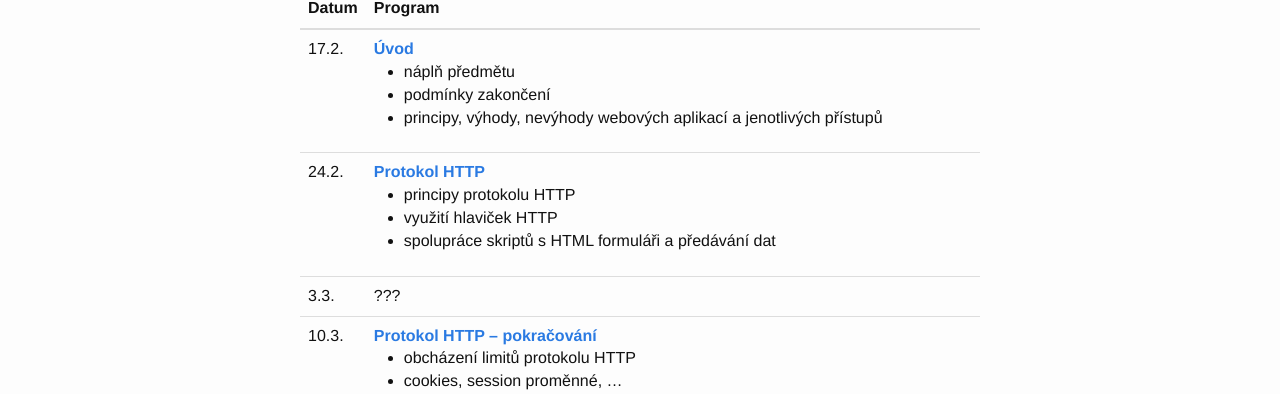
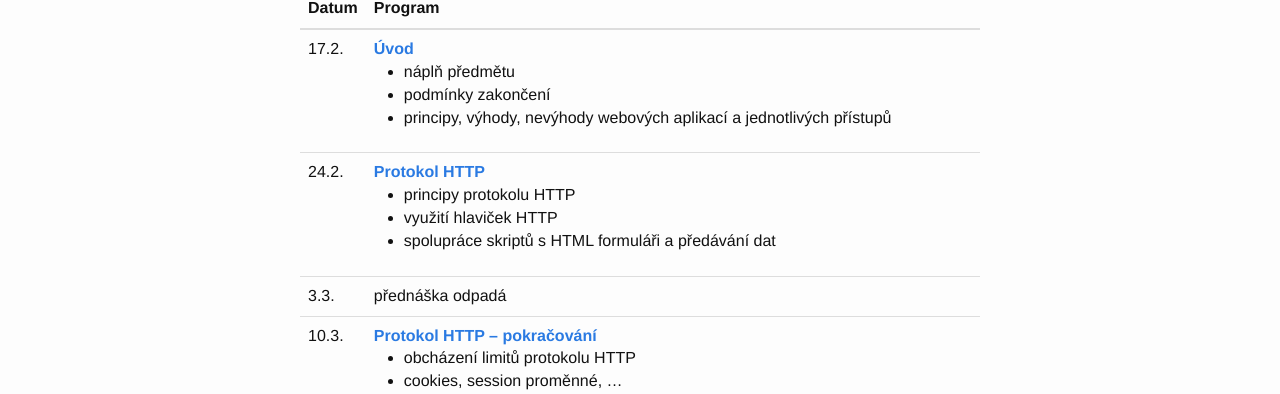
Before and after one commit to 4iz278/4iz278.github.io, a Jekyll site: the page built from prednasky/index.html, in a window 1280 px wide. Shown: the part 274-668 px from the top of the page. Built offline with Jekyll 4.4.1, drawn with Linux system fonts in a browser that asks for light colours; nearby versions of some CDN libraries.

Commit message:
Informace o odpadnutí přednášky

```diff
--- a/prednasky/index.html
+++ b/prednasky/index.html
@@ -22,7 +22,7 @@ title: Přednášky
         <ul>
           <li>náplň předmětu</li>
           <li>podmínky zakončení </li>
-          <li>principy, výhody, nevýhody webových aplikací a jenotlivých přístupů </li>
+          <li>principy, výhody, nevýhody webových aplikací a jednotlivých přístupů </li>
         </ul>
       </td>
     </tr>
@@ -38,7 +38,7 @@ title: Přednášky
     </tr>
     <tr>
       <td>3.3.</td>
-      <td>???</td>
+      <td>přednáška odpadá</td>
     </tr>
     <tr>
       <td>10.3.</td>
```
